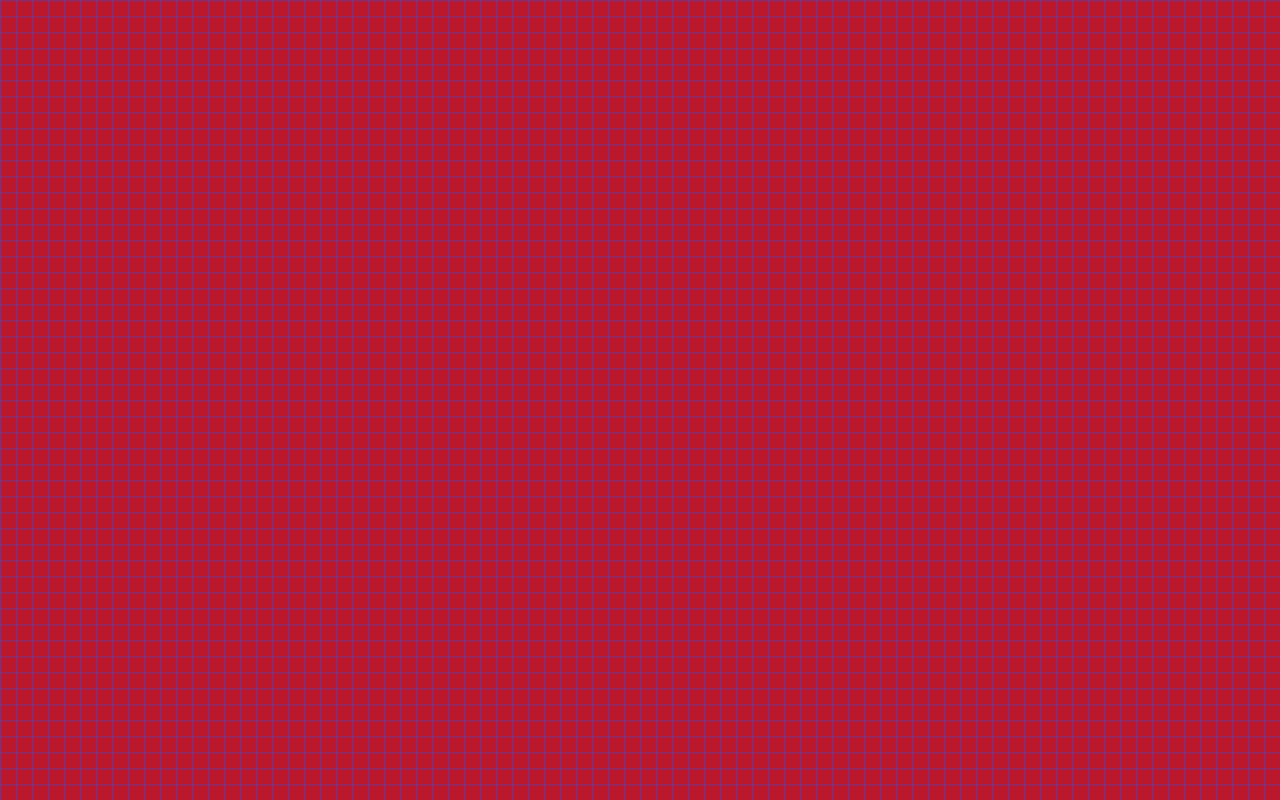
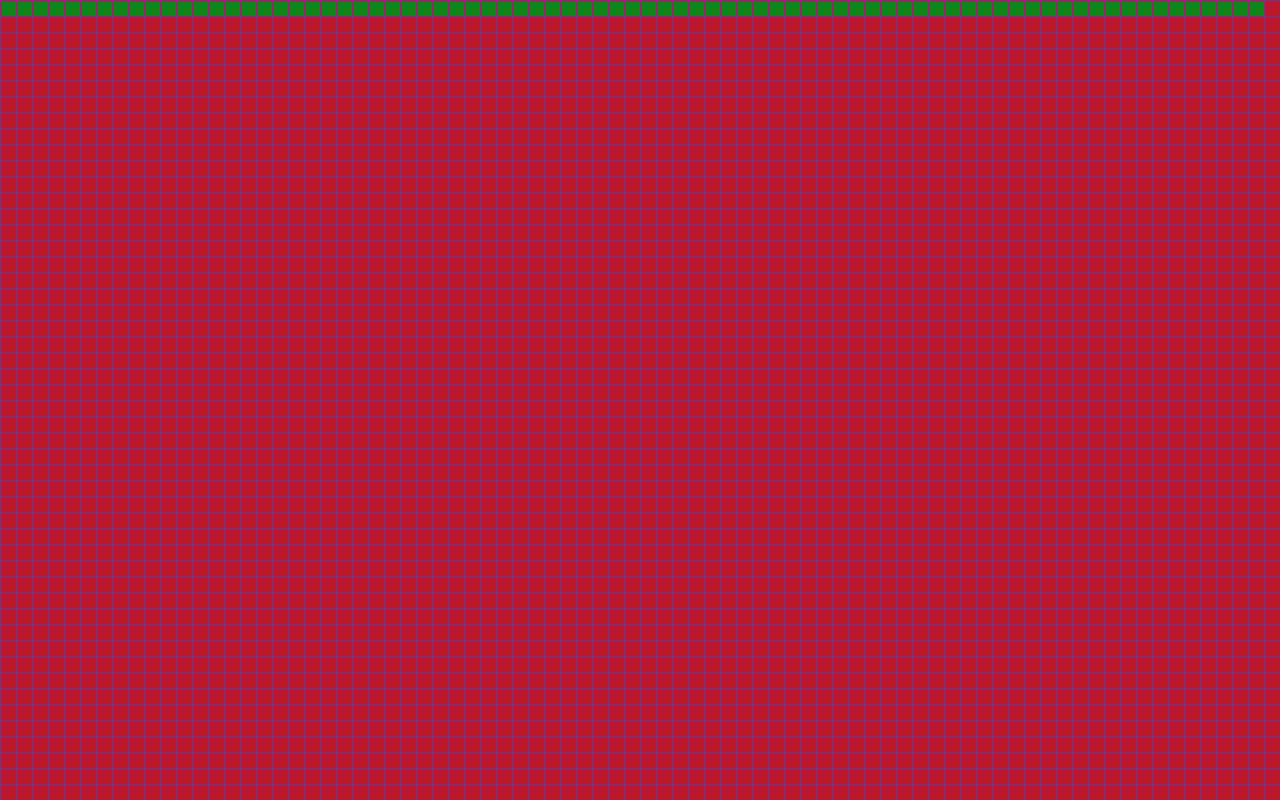
Before and after one commit to c4f3m1/CyberSnake, a plain HTML site: page index.html in a window 1280 px wide. Drawn offline with Linux system fonts and the light colour scheme.

Commit message:
Implement coordinates position, board of coordiantes

```diff
--- a/index.html
+++ b/index.html
@@ -6,8 +6,7 @@
         <title>CyberSnake</title>
         <link rel="stylesheet" href="css/style.css">
     </head>
-
-    <body onload="start();">
+    <body>
         <div class="container">
             <canvas id="canvas"></canvas>
         </did>
@@ -24,6 +23,6 @@
     </script>
     <!-- End Google Analytics -->
     <!-- Libraries -->
-    <script src="js/index.js"></script>
+    <script type="module" src="./js/app.js"></script>
     <!-- End Libraries-->
 </html>
--- a/js/index.js
+++ b/js/app.js
@@ -1,10 +1,16 @@
+import Position from './position.js';
+import Board from './board.js';
+
 function table(ctx, w, h, elements){
+
 
     ctx.fillStyle = "rgb(187, 23, 45)";
 
     // Quantity elements
     var cantX = elements;
     var cantY = (h * cantX) / w;
+
+
 
     // Incremental position
     var initx = w / cantX;
@@ -21,19 +27,31 @@ function table(ctx, w, h, elements){
     var width = initx - dist;
     var height = inity - dist;
 
-    /*var allPos = {[
-        'n': 0,
-        'pos': [0,0]
-    ]};*/
+    var pos;
+    var board = new Board();
+
 
     for (var i = 0; i < cantY; i++){
         for (var j = 0; j < cantX; j++){
+
+            x = Math.round(x * 100) / 100;
+            y = Math.round(y * 100) / 100;
+
+            pos = new Position(x, y);
+            board.addPos(pos);
 
             ctx.fillRect (x, y, width, height);
             x = x + initx;
         }
         y = y + inity;
         x = dist;
+    }
+
+    for (var s = 0; s < 79; s++){
+        x = board.positions[s].x;
+        y = board.positions[s].y;
+        ctx.fillStyle = "rgb(16, 133, 26)";
+        ctx.fillRect (x, y, width, height);
     }
 }
 
@@ -59,3 +77,5 @@ function start() {
         table(ctx, w, h, 80);
     }
 }
+
+start();
--- a/js/board.js
+++ b/js/board.js
@@ -0,0 +1,18 @@
+import Position from './position.js';
+
+class Board {
+
+    constructor(){
+        this.positions = [];
+    }
+
+    get board(){
+        return this.positions;
+    }
+
+    addPos(position){
+        this.positions.push(position);
+    }
+}
+
+export default Board
--- a/js/position.js
+++ b/js/position.js
@@ -6,11 +6,6 @@ class Position {
     /* Getters */
     get pos(){
         return [x, y];
-    }
-    /* Setters */
-    set pos(x, y){
-        this.x = x;
-        this.y = y;
     }
 
     /* Methods */
@@ -21,3 +16,5 @@ class Position {
         return Math.hypot(dx, dy);
     }
 }
+
+export default Position
```
